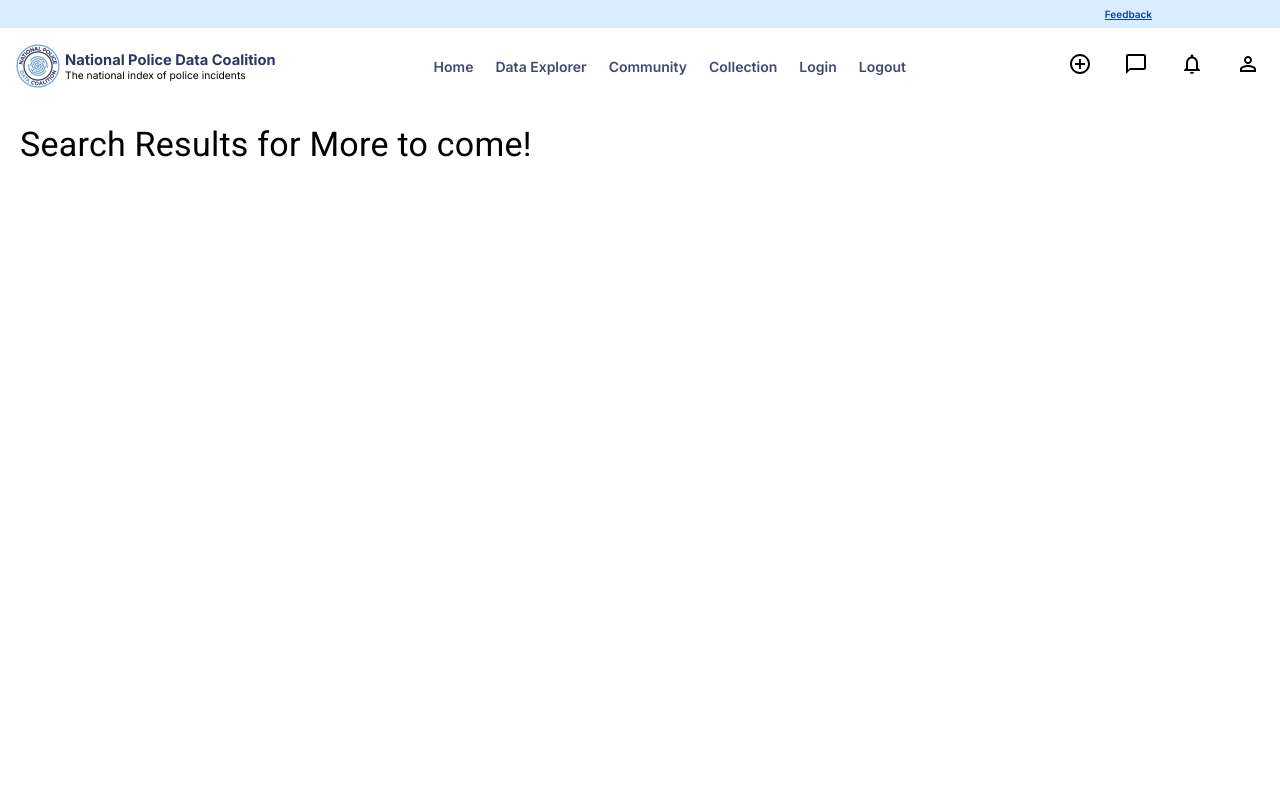
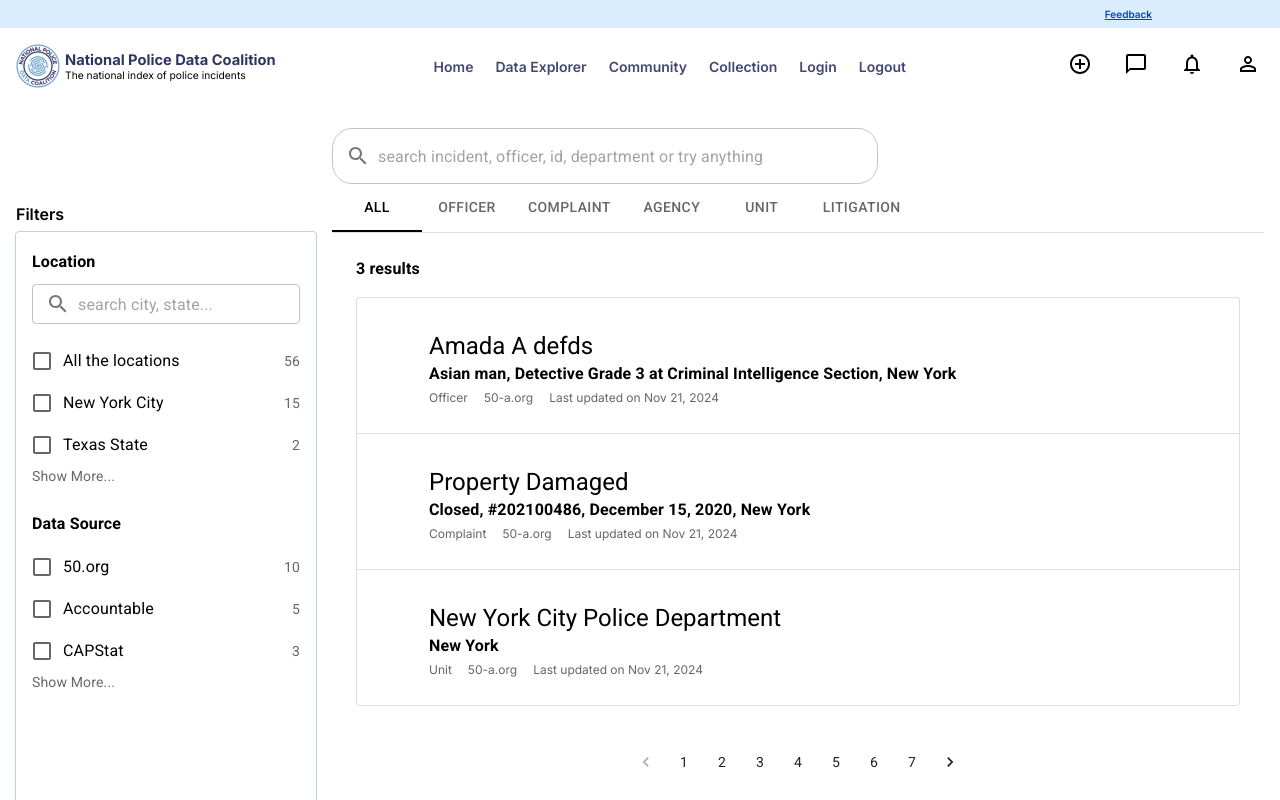
Before and after one commit to codeforboston/police-data-trust, a Next.js app in the folder frontend/: page /search in a window 1280 px wide. Built offline with nearby package versions, Linux system fonts and the light colour scheme.

Commit message:
start of search-results-page

```diff
--- /dev/null
+++ b/frontend/app/search/Filter.tsx
@@ -0,0 +1,78 @@
+import TextField from "@mui/material/TextField/TextField"
+import styles from "./filter.module.css"
+import { Checkbox, InputAdornment, FormGroup, Box, FormControlLabel, Typography } from "@mui/material"
+import { Search } from "@mui/icons-material"
+
+const FILTER_GROUP_1 = [{ id: 1, title: "All the locations", count: 56 }, { id: 2, title: "New York City", count: 15 }, { id: 3, title: "Texas State", count: 2 }]
+const FILTER_GROUP_2 = [{ id: 1, title: "50.org", count: 10 }, { id: 2, title: "Accountable", count: 5 }, { id: 3, title: "CAPStat", count: 3 }]
+
+const Filter = () => {
+  const label = { inputProps: { "aria-label": "Checkbox demo" } }
+  return (
+    <section className={styles.filterWrapper}>
+      <h3 className={styles.filterTitleText}>Filters</h3>
+      <div className={styles.filterContentsWrapper}>
+        <FilterGroup withSearch filters={FILTER_GROUP_1} title="Location" />
+        <FilterGroup filters={FILTER_GROUP_2} title="Data Source" />
+      </div>
+    </section>
+  )
+}
+
+type FilterGroupProps = {
+  withSearch?: boolean;
+  filters: FilterItem[];
+  title: string;
+}
+
+type FilterItem = {
+  id: string | number;
+  title: string;
+  count: number;
+}
+
+const FilterGroup = ({ withSearch = false, filters = [], title }: FilterGroupProps) => {
+  return (
+    <FormGroup sx={{ marginBottom: "1.5rem" }}>
+      <Typography variant="subtitle1" sx={{ marginBlockEnd: "0.5rem", fontWeight: "600" }}>
+        {title}
+      </Typography>
+      {withSearch && (
+        <TextField
+          id="search"
+          variant="outlined"
+          fullWidth
+          sx={{
+            marginBottom: "1rem",
+            "& .MuiInputBase-root": {
+              height: "40px"
+            }
+          }}
+          placeholder="search city, state..."
+          slotProps={{
+            input: {
+              startAdornment: (
+                <InputAdornment position="start">
+                  <Search />
+                </InputAdornment>
+              )
+            }
+          }}
+        />
+      )}
+      {filters.map((filter) => (
+        <Box key={filter.id} sx={{ display: "flex", justifyContent: "space-between", alignItems: "center" }}>
+          <FormControlLabel control={<Checkbox />} label={filter.title} />
+          <Typography variant="body2" color="text.secondary">
+            {filter.count}
+          </Typography>
+        </Box>
+      ))}
+      <Typography variant="body2" color="text.secondary" className={styles.filterText}>
+        Show More...
+      </Typography>
+    </FormGroup>
+  )
+}
+
+export default Filter
--- /dev/null
+++ b/frontend/app/search/Pagination.tsx
@@ -0,0 +1,35 @@
+import { Pagination } from "@mui/material"
+
+type PaginationProps = {
+  count?: number;
+  page?: number;
+  onChangeHandler?: (event: React.ChangeEvent<unknown>, value: number) => void;
+}
+
+const PaginationComponent = ({
+  count = 10,
+  page = 1,
+  onChangeHandler
+}: PaginationProps) => {
+  return (
+    <Pagination
+      count={count}
+      page={page}
+      onChange={onChangeHandler}
+      color="primary"
+      shape="rounded"
+      sx={{
+        display: 'flex',
+        justifyContent: 'center',
+        mt: 2,
+        '& .MuiPaginationItem-root': {
+          fontSize: '14px',
+          minWidth: '32px',
+          height: '32px'
+        }
+      }}
+    />
+  )
+}
+
+export default PaginationComponent
--- /dev/null
+++ b/frontend/app/search/SearchResults.tsx
@@ -0,0 +1,103 @@
+"use client"
+import { Tab, Tabs, Box, CardHeader, Typography } from "@mui/material"
+import React, { useState } from "react"
+import { SearchResult } from "./page"
+
+type SearchResultsProps = {
+  results: SearchResult[]
+}
+
+const SearchResults = ({ results }: SearchResultsProps) => {
+  const [tab, setTab] = useState(0)
+
+  const handleChange = (event: React.SyntheticEvent, newValue: number) => {
+    setTab(newValue)
+  }
+
+  return (
+    <>
+      <Box sx={{ borderBottom: 1, borderColor: "divider" }}>
+        <Tabs
+          value={tab}
+          onChange={handleChange}
+          textColor="inherit"
+          slotProps={{ indicator: { style: { backgroundColor: "black" } } }}
+          sx={{
+            "& .MuiTab-root": { color: "black" }
+          }}>
+          <Tab label="All" />
+          <Tab label="Officer" />
+          <Tab label="Complaint" />
+          <Tab label="Agency" />
+          <Tab label="Unit" />
+          <Tab label="Litigation" />
+        </Tabs>
+      </Box>
+      <Box sx={{ p: 3 }}>
+        <Typography sx={{ marginBottom: "1rem", fontWeight: "bold" }}>
+          {results.length} results
+        </Typography>
+        <CustomTabPanel value={tab} index={0}>
+          {results.map((result) => (
+            <CardHeader
+              key={result.id}
+              title={result.title}
+              subheader={result.subtitle}
+              slotProps={{ subheader: { fontWeight: "bold", color: "#000" } }}
+              action={
+                <Box sx={{ display: "flex", gap: "1rem" }}>
+                  {result.tags.map((tag, index) => (
+                    <span key={index} style={{ fontSize: "12px", color: "#666" }}>
+                      {tag}
+                    </span>
+                  ))}
+                </Box>
+              }
+              sx={{
+                flexDirection: "column",
+                alignItems: "flex-start",
+                gap: "0.5rem",
+                border: "1px solid #ddd",
+                borderBottom: "none",
+                ":first-of-type": {
+                  borderTopLeftRadius: "4px",
+                  borderTopRightRadius: "4px"
+                },
+                ":last-of-type": {
+                  borderBottomLeftRadius: "4px",
+                  borderBottomRightRadius: "4px",
+                  borderBottom: "1px solid #ddd"
+                },
+                "& .MuiCardHeader-content": {
+                  overflow: "hidden"
+                },
+                paddingInline: "4.5rem",
+                paddingBlock: "2rem"
+              }}
+            />
+          ))}
+        </CustomTabPanel>
+      </Box>
+    </>
+  )
+}
+
+interface TabPanelProps {
+  children?: React.ReactNode
+  index: number
+  value: number
+}
+
+const CustomTabPanel = ({ children, value, index, ...other }: TabPanelProps) => {
+  return (
+    <div
+      role="tabpanel"
+      hidden={value !== index}
+      id={`simple-tabpanel-${index}`}
+      aria-labelledby={`simple-tab-${index}`}
+      {...other}>
+      {value === index && <Box>{children}</Box>}
+    </div>
+  )
+}
+export default SearchResults
--- /dev/null
+++ b/frontend/app/search/filter.module.css
@@ -0,0 +1,26 @@
+.filterWrapper {
+  height: 100%;
+  margin-block-start: 9.5rem;
+}
+
+.filterContentsWrapper {
+  width: 300px;
+  height: 100%;
+  outline: 1px solid #BED0DD;
+  border-radius: 3px;
+
+  padding: 1rem;
+}
+
+.filterTitleText {
+  font-weight: 600;
+  font-size: 1rem;
+  margin-bottom: 0.5rem;
+}
+
+.searchText {
+  font-weight: 600;
+  font-size: 1rem;
+  margin-bottom: 0.5rem;
+  display: block;
+}
--- /dev/null
+++ b/frontend/app/search/page.module.css
@@ -0,0 +1,25 @@
+.wrapper {
+  width: 100%;
+  height: 100%;
+
+  display: flex;
+  flex-direction: column;
+  justify-content: center;
+  align-items: center;
+
+  padding: 1rem;
+}
+
+.searchWrapper {
+  width: 100%;
+  height: 100%;
+  display: flex;
+  align-items: center;
+  margin-block-start: 1rem;
+  gap: 1rem;
+}
+
+.searchResultsWrapper {
+  width: 100%;
+  height: 100%;
+}
--- a/frontend/app/search/page.tsx
+++ b/frontend/app/search/page.tsx
@@ -1,26 +1,56 @@
 "use client"
+import SearchBar from "@/components/SearchBar"
+import styles from "./page.module.css"
+import SearchResults from "./SearchResults"
+import Pagintation from "./Pagination"
+import Filter from "./Filter"
 
-import { useSearchParams } from "next/navigation"
-import { Box, Typography } from "@mui/material"
-import { Suspense } from "react"
+export type SearchResult = {
+  id: string | number
+  title: string
+  subtitle: string
+  description?: string
+  tags: string[]
+}
 
-export default function SearchPage() {
+const RESULTS: SearchResult[] = [
+  {
+    id: 1,
+    title: "Amada A defds",
+    subtitle: "Asian man, Detective Grade 3 at Criminal Intelligence Section, New York",
+    tags: ["Officer", "50-a.org", "Last updated on Nov 21, 2024"]
+  },
+  {
+    id: 2,
+    title: "Property Damaged",
+    subtitle: "Closed, #202100486, December 15, 2020, New York",
+    tags: ["Complaint", "50-a.org", "Last updated on Nov 21, 2024"]
+  },
+  {
+    id: 3,
+    title: "New York City Police Department",
+    subtitle: "New York",
+    tags: ["Unit", "50-a.org", "Last updated on Nov 21, 2024"]
+  }
+]
+
+const PageResults = ({}) => {
   return (
-    <Box sx={{ padding: "20px" }}>
-      <Suspense>
-        <QueryName />
-      </Suspense>
-    </Box>
+    <div className={styles.wrapper}>
+      <section className={styles.searchWrapper}>
+        <Filter />
+        <div className={styles.searchResultsWrapper}>
+          <SearchBar />
+          <SearchResults results={RESULTS} />
+          <Pagintation
+            page={0}
+            count={7}
+            onChangeHandler={() => {}}
+          />
+        </div>
+      </section>
+    </div>
   )
 }
 
-const QueryName = () => {
-  const searchParams = useSearchParams()
-  const query = searchParams.get("query") || ""
-  return (
-    <Typography variant="h4" gutterBottom>
-      Search Results for {query}
-      More to come!
-    </Typography>
-  )
-}
+export default PageResults
--- a/frontend/components/SearchBar/index.tsx
+++ b/frontend/components/SearchBar/index.tsx
@@ -25,7 +25,6 @@ export const SearchBar = () => {
 
   return (
     <TextField
-      label="Search"
       variant="outlined"
       onKeyDown={(e: React.KeyboardEvent<HTMLInputElement>) => {
         if (e.key === "Enter") handleSearch((e.target as HTMLInputElement).value)
```
